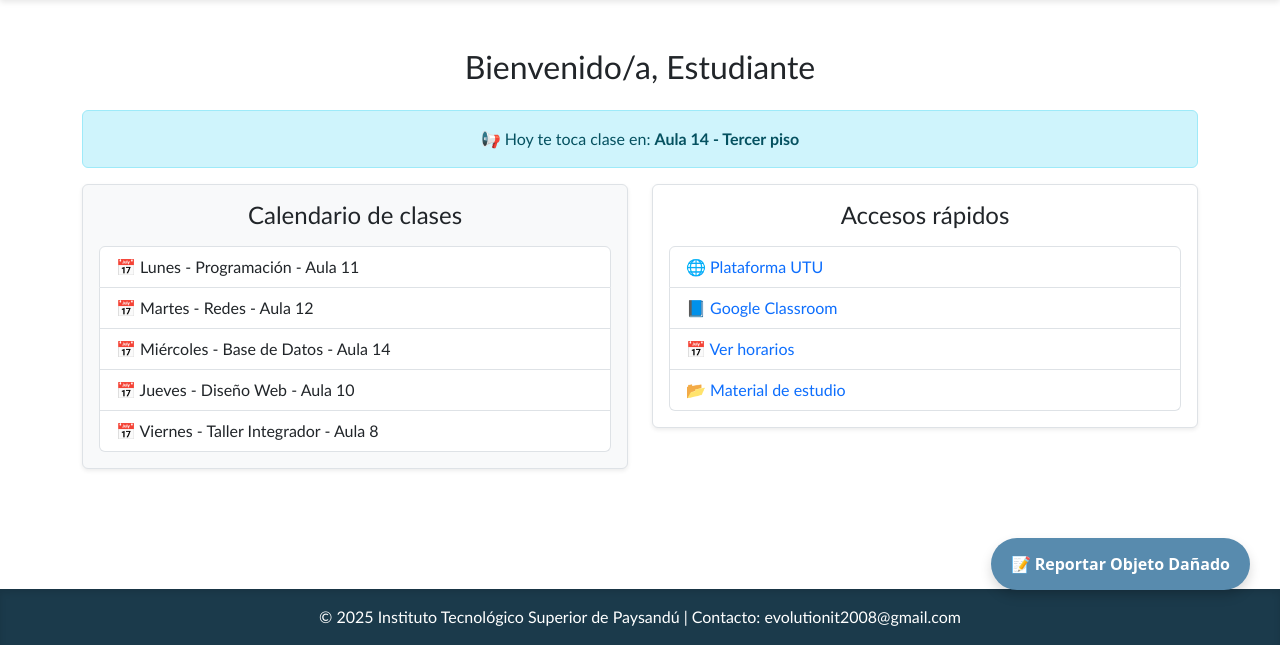
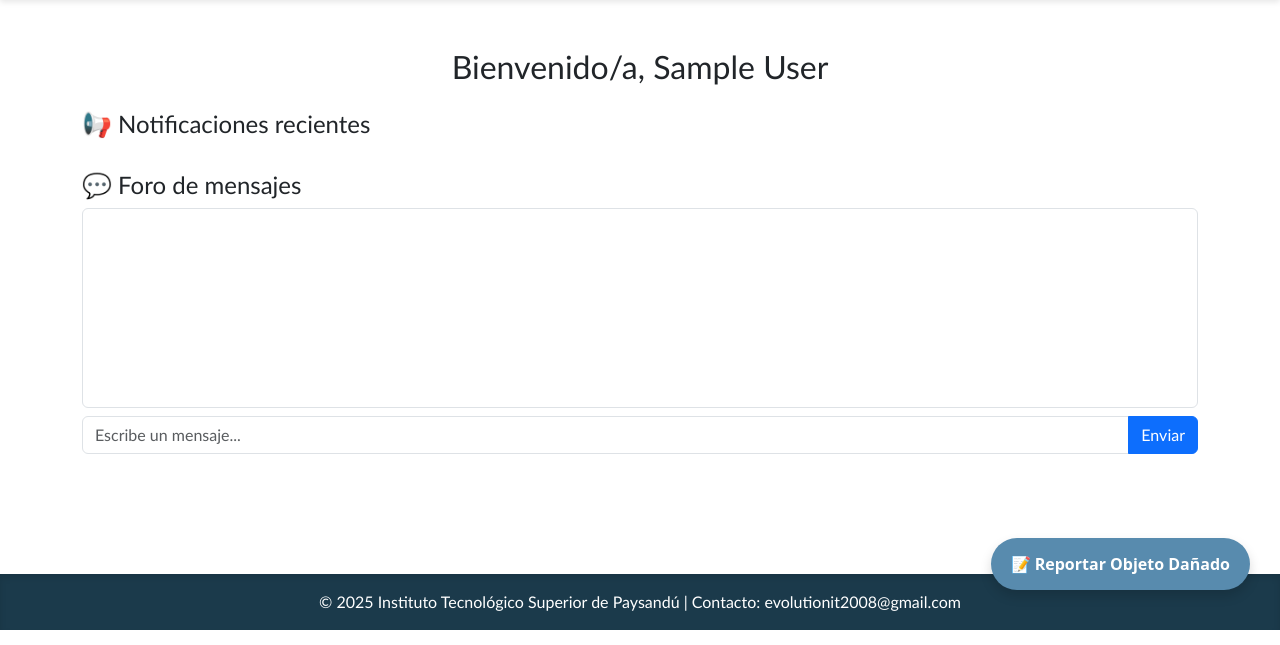
Before and after one commit to pilarfolgar/PROYECTO-2025, a PHP site: page /P/indexestudiante.php in a window 1280 px wide. Shown: the part 180-825 px from the top of the page. Run offline with PHP 8.4, Linux system fonts and the light colour scheme; the visitor is signed in with stand-in values (Sample User, id 1).

Commit message:
cambie boton

```diff
--- a/estudiantes.js
+++ b/estudiantes.js
@@ -43,3 +43,70 @@
 const btnFlotante = document.getElementById('btnAbrirReporte');
 btnFlotante.addEventListener('mouseenter', () => btnFlotante.classList.add('btn-flotante-hover'));
 btnFlotante.addEventListener('mouseleave', () => btnFlotante.classList.remove('btn-flotante-hover'));
+document.addEventListener("DOMContentLoaded", function() {
+
+  const cedula = "<?php echo $_SESSION['cedula']; ?>"; // Opcionalmente se puede pasar desde PHP
+
+  // --- NOTIFICACIONES EN TIEMPO REAL ---
+  function cargarNotificaciones() {
+    fetch('notificaciones.php')
+      .then(res => res.json())
+      .then(data => {
+        const notiList = document.getElementById("notificaciones");
+        notiList.innerHTML = "";
+        data.forEach(noti => {
+          const li = document.createElement("li");
+          li.classList.add("list-group-item");
+          li.innerHTML = noti.leido ? noti.mensaje : `<strong>${noti.mensaje}</strong>`;
+          li.onclick = () => marcarLeida(noti.id);
+          notiList.appendChild(li);
+        });
+      });
+  }
+
+  function marcarLeida(id) {
+    fetch('marcarLeida.php', {
+      method: 'POST',
+      headers: {'Content-Type': 'application/x-www-form-urlencoded'},
+      body: `id=${id}`
+    }).then(() => cargarNotificaciones());
+  }
+
+  setInterval(cargarNotificaciones, 5000); // cada 5 segundos
+  cargarNotificaciones();
+
+  // --- CHAT / FORO ---
+  const chatBox = document.getElementById("chatBox");
+  const mensajeInput = document.getElementById("mensajeInput");
+  const enviarMensaje = document.getElementById("enviarMensaje");
+
+  function cargarMensajes() {
+    fetch('chat.php')
+      .then(res => res.json())
+      .then(data => {
+        chatBox.innerHTML = "";
+        data.forEach(msg => {
+          const div = document.createElement("div");
+          div.innerHTML = `<strong>${msg.usuario}:</strong> ${msg.mensaje} <small class="text-muted">[${msg.fecha}]</small>`;
+          chatBox.appendChild(div);
+        });
+        chatBox.scrollTop = chatBox.scrollHeight;
+      });
+  }
+
+  enviarMensaje.addEventListener("click", function() {
+    if(mensajeInput.value.trim() === "") return;
+    fetch('enviarMensaje.php', {
+      method: 'POST',
+      headers: {'Content-Type': 'application/x-www-form-urlencoded'},
+      body: `mensaje=${encodeURIComponent(mensajeInput.value)}`
+    }).then(() => {
+      mensajeInput.value = "";
+      cargarMensajes();
+    });
+  });
+
+  setInterval(cargarMensajes, 3000); // cada 3 segundos
+  cargarMensajes();
+
+});
--- a/indexdocentes.php
+++ b/indexdocentes.php
@@ -13,6 +13,7 @@
 <link rel="stylesheet" href="https://cdn.jsdelivr.net/npm/flatpickr/dist/flatpickr.min.css">
 
 <link rel="stylesheet" href="styleindexdocente.css" />
+<link rel="stylesheet" href="style.css">
 </head>
 <body>
 
--- a/indexestudiante.php
+++ b/indexestudiante.php
@@ -1,3 +1,11 @@
+<?php
+session_start();
+include 'conexion.php';
+
+// Suponemos que el estudiante ya inició sesión y su cédula está en $_SESSION['cedula']
+$cedula = $_SESSION['cedula'];
+$nombre = $_SESSION['nombre'];
+?>
 <!DOCTYPE html>
 <html lang="es">
 <head>
@@ -8,10 +16,7 @@
   <link rel="stylesheet" href="https://cdn.jsdelivr.net/npm/bootstrap@5.3.7/dist/css/bootstrap.min.css">
   <link rel="stylesheet" href="https://cdn.jsdelivr.net/npm/bootstrap-icons@1.10.5/font/bootstrap-icons.css">
 </head>
-
-
 <body>
-
 <header>
   <div class="HeaderIzq">
     <h1>InfraLex</h1>
@@ -29,41 +34,26 @@
 </nav>
 
 <main class="container my-5">
-  <h2 class="text-center mb-4">Bienvenido/a, Estudiante</h2>
+  <h2 class="text-center mb-4">Bienvenido/a, <?php echo htmlspecialchars($nombre); ?></h2>
 
-  <div class="alert alert-info text-center" role="alert" id="notificacionAula">
-    📢 Hoy te toca clase en: <strong>Aula 12 - Segundo piso</strong>
+  <!-- Notificaciones -->
+  <div class="mb-4">
+    <h4>📢 Notificaciones recientes</h4>
+    <ul id="notificaciones" class="list-group"></ul>
   </div>
 
-  <div class="row">
-    <div class="col-md-6 mb-4">
-      <div class="p-3 border rounded bg-light shadow-sm">
-        <h4 class="text-center mb-3">Calendario de clases</h4>
-        <ul class="list-group">
-          <li class="list-group-item">📅 Lunes - Programación - Aula 11</li>
-          <li class="list-group-item">📅 Martes - Redes - Aula 12</li>
-          <li class="list-group-item">📅 Miércoles - Base de Datos - Aula 14</li>
-          <li class="list-group-item">📅 Jueves - Diseño Web - Aula 10</li>
-          <li class="list-group-item">📅 Viernes - Taller Integrador - Aula 8</li>
-        </ul>
-      </div>
-    </div>
-
-    <div class="col-md-6 mb-4">
-      <div class="p-3 border rounded bg-white shadow-sm">
-        <h4 class="text-center mb-3">Accesos rápidos</h4>
-        <ul class="list-group">
-          <li class="list-group-item"><a href="https://www.utu.edu.uy/" class="sin-subrayado" target="_blank">🌐 Plataforma UTU</a></li>
-          <li class="list-group-item"><a href="https://sites.google.com/view/classrooms-workspace/" class="sin-subrayado" target="_blank">📘 Google Classroom</a></li>
-          <li class="list-group-item"><a href="horarios.php" class="sin-subrayado">📅 Ver horarios</a></li>
-          <li class="list-group-item"><a href="materiales.php" class="sin-subrayado">📂 Material de estudio</a></li>
-        </ul>
-      </div>
+  <!-- Chat/foro -->
+  <div class="mb-4">
+    <h4>💬 Foro de mensajes</h4>
+    <div id="chatBox" class="border rounded p-3 mb-2" style="height:200px; overflow-y:scroll;"></div>
+    <div class="input-group">
+      <input type="text" id="mensajeInput" class="form-control" placeholder="Escribe un mensaje...">
+      <button id="enviarMensaje" class="btn btn-primary">Enviar</button>
     </div>
   </div>
 </main>
 
-<!-- Botón flotante -->
+<!-- Botón flotante para reporte -->
 <button id="btnAbrirReporte" class="btn-flotante">📝 Reportar Objeto Dañado</button>
 
 <!-- Overlay -->
@@ -72,39 +62,13 @@
 <!-- Formulario flotante -->
 <section id="form-reporte" class="formulario">
   <button type="button" class="cerrar" id="btnCerrarReporte">✖</button>
-  <form id="reporteForm" action="guardar-reporte-.php" method="POST" class="needs-validation form-reserva-style" novalidate>
+  <form id="reporteForm" action="#" method="POST" class="needs-validation form-reserva-style" novalidate>
     <h2 class="form-title">Reportar Objeto Dañado</h2>
-
-    <div class="mb-3">
-      <label for="nombreReporte" class="form-label">Nombre</label>
-      <input type="text" class="form-control" id="nombreReporte" name="nombre" required pattern="^[A-Za-zÁÉÍÓÚáéíóúñÑ ]+$">
-      <div class="invalid-feedback">Por favor, ingrese un nombre válido (solo letras).</div>
-    </div>
-
-    <div class="mb-3">
-      <label for="emailReporte" class="form-label">Email</label>
-      <input type="email" class="form-control" id="emailReporte" name="email" required>
-      <div class="invalid-feedback">Ingrese un correo electrónico válido.</div>
-    </div>
-
-    <div class="mb-3">
-      <label for="objetoReporte" class="form-label">Objeto o área</label>
-      <input type="text" class="form-control" id="objetoReporte" name="objeto" required>
-      <div class="invalid-feedback">Este campo es obligatorio.</div>
-    </div>
-
-    <div class="mb-3">
-      <label for="descripcionReporte" class="form-label">Descripción del problema</label>
-      <textarea class="form-control" id="descripcionReporte" name="descripcion" rows="3" minlength="10" required></textarea>
-      <div class="invalid-feedback">La descripción debe tener al menos 10 caracteres.</div>
-    </div>
-
-    <div class="mb-3">
-      <label for="fechaReporte" class="form-label">Fecha del reporte</label>
-      <input type="date" class="form-control" id="fechaReporte" name="fecha" required>
-      <div class="invalid-feedback">Seleccione una fecha válida (no futura).</div>
-    </div>
-
+    <input type="text" class="form-control mb-3" id="nombreReporte" name="nombre" placeholder="Nombre" required>
+    <input type="email" class="form-control mb-3" id="emailReporte" name="email" placeholder="Email" required>
+    <input type="text" class="form-control mb-3" id="objetoReporte" name="objeto" placeholder="Objeto o área" required>
+    <textarea class="form-control mb-3" id="descripcionReporte" name="descripcion" rows="3" placeholder="Descripción" required></textarea>
+    <input type="date" class="form-control mb-3" id="fechaReporte" name="fecha" required>
     <button type="submit" class="btn btn-primary w-100">Enviar Reporte</button>
     <div id="mensajeReporte" class="mt-3 text-center"></div>
   </form>
```
Also changed, not shown: chat.php (added, +7 -0 lines), enviarMensaje.php (added, +9 -0 lines), leida.php (added, +8 -0 lines), notificaciones.php (added, +16 -0 lines).
